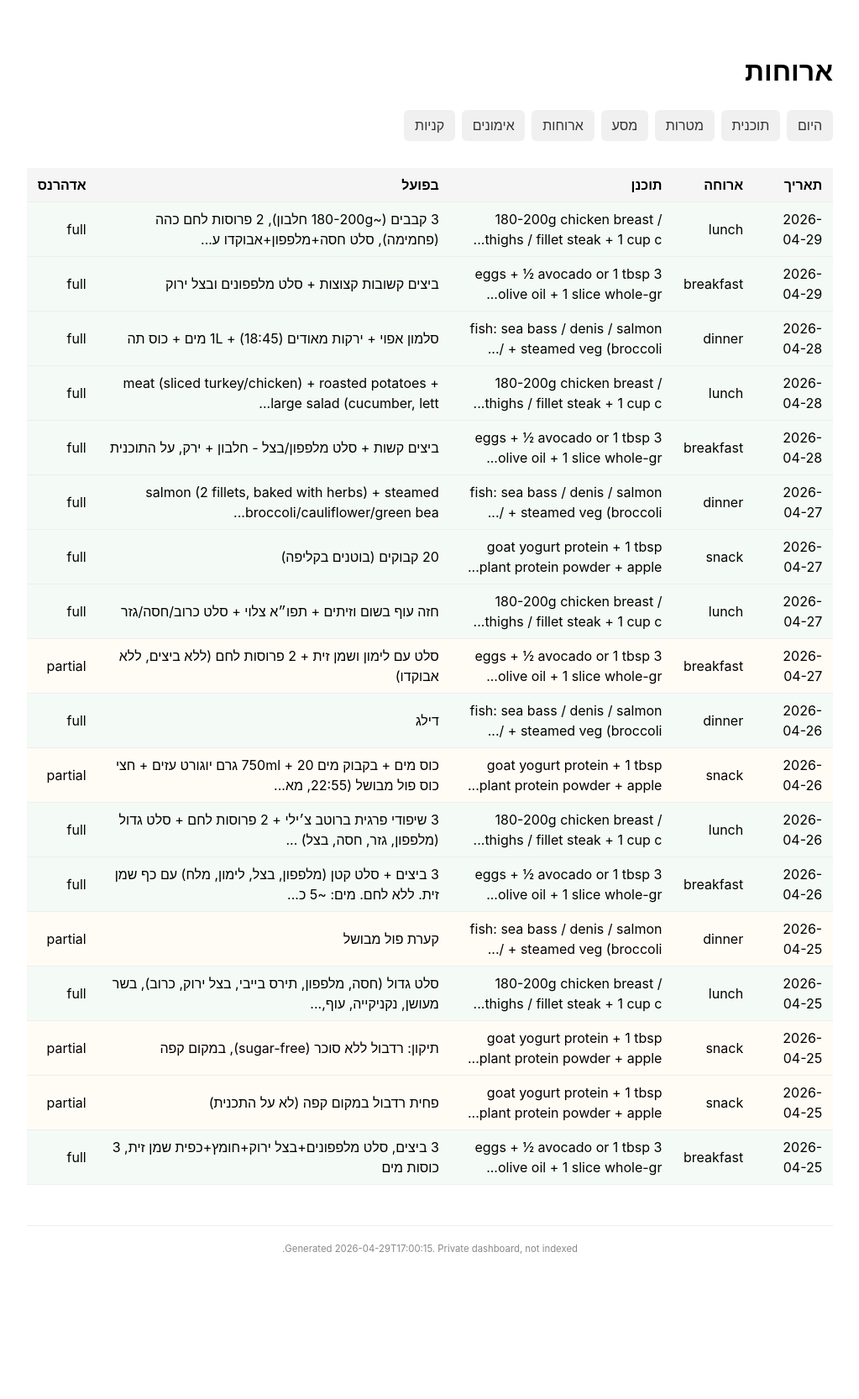
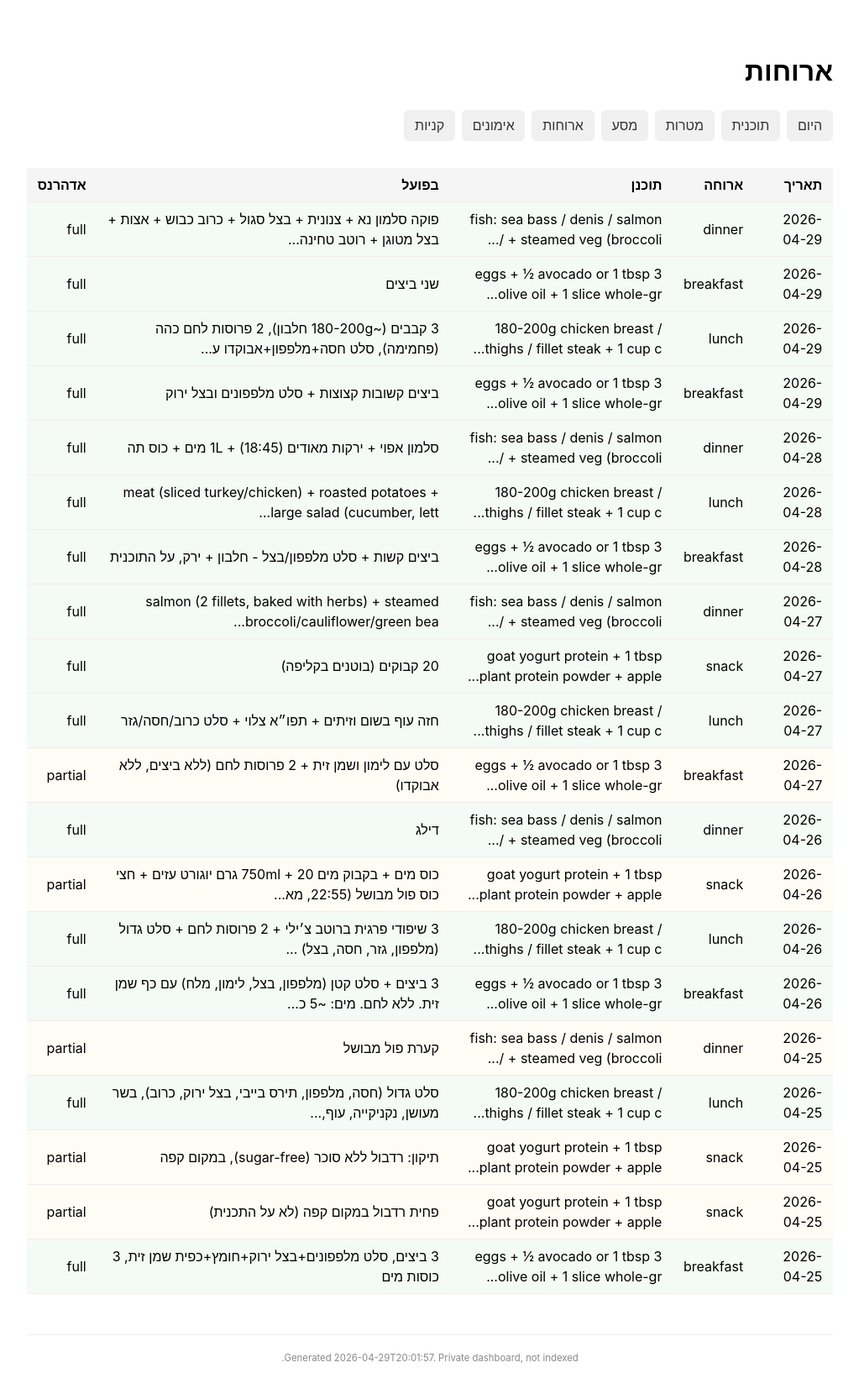
Before and after one commit to alexliv1234/alexbot-public, a Jekyll site: the page built from docs/lifechange/meals.html, in a window 1280 px wide. Shown: the whole page at 84% size, without its empty margins (128-1151 px from the left). Built offline with Jekyll 4.4.1, drawn with Linux system fonts in a browser that asks for light colours; before the commit the page ends 1536 px from its top, so only the background shows below that.

Commit message:
📊 coach site update (2026-04-29_20-01)

```diff
--- a/docs/_data/coach/meals.json
+++ b/docs/_data/coach/meals.json
@@ -162,5 +162,23 @@
     "planned": "180-200g chicken breast / thighs / fillet steak + 1 cup cooked rice / potato / sweet potato / 4-6 rice crackers + pickled cauliflower / green beans + large salad + 1 tbsp olive oil",
     "actual": "3 קבבים (~180-200g חלבון), 2 פרוסות לחם כהה (פחמימה), סלט חסה+מלפפון+אבוקדו עם שמן זית",
     "adherence": "full"
+  },
+  {
+    "date": "2026-04-29",
+    "ts": "2026-04-29T17:04:58+03:00",
+    "type": "meal",
+    "slot": "breakfast",
+    "planned": "3 eggs + ½ avocado or 1 tbsp olive oil + 1 slice whole-grain/sourdough bread + vegetable salad",
+    "actual": "שני ביצים",
+    "adherence": "full"
+  },
+  {
+    "date": "2026-04-29",
+    "ts": "2026-04-29T18:49:59+03:00",
+    "type": "meal",
+    "slot": "dinner",
+    "planned": "fish: sea bass / denis / salmon + steamed veg (broccoli / cabbage / cauliflower) OR raw salad with ½ beet + 1 tbsp olive oil OR 2 tsp tahini",
+    "actual": "פוקה סלמון נא + צנונית + בצל סגול + כרוב כבוש + אצות + בצל מטוגן + רוטב טחינה/יוגורט בצד",
+    "adherence": "full"
   }
 ]
--- a/docs/_data/coach/today.json
+++ b/docs/_data/coach/today.json
@@ -1,7 +1,7 @@
 {
   "next_event": "see schedule below",
   "adherence": "in-progress",
-  "as_of": "2026-04-29T17:00:15",
+  "as_of": "2026-04-29T20:01:57",
   "meals": [
     {
       "slot": "breakfast",
@@ -14,6 +14,18 @@
       "actual": "3 קבבים (~180-200g חלבון), 2 פרוסות לחם כהה (פחמימה), סלט חסה+מלפפון+אבוקדו עם שמן זית",
       "adherence": "full",
       "time": "13:03"
+    },
+    {
+      "slot": "breakfast",
+      "actual": "שני ביצים",
+      "adherence": "full",
+      "time": "17:04"
+    },
+    {
+      "slot": "dinner",
+      "actual": "פוקה סלמון נא + צנונית + בצל סגול + כרוב כבוש + אצות + בצל מטוגן + רוטב טחינה/יוגורט בצד",
+      "adherence": "full",
+      "time": "18:49"
     }
   ],
   "workouts": [
```
